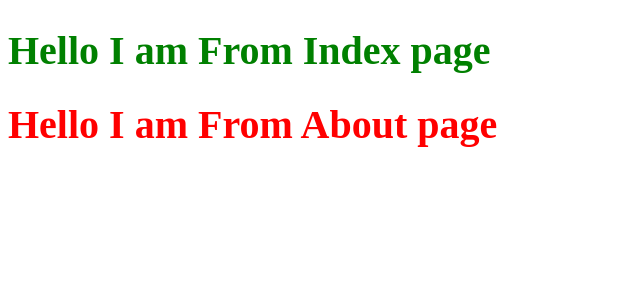
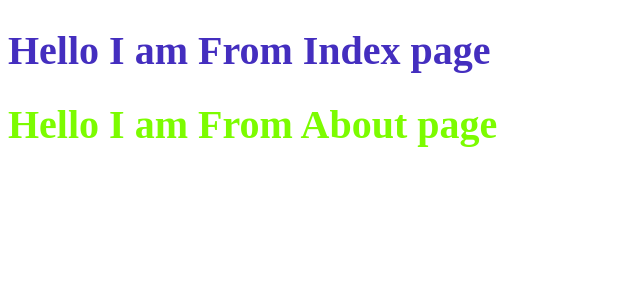
Before and after one commit to Sudanpandey/ultimate-theme, a Next.js app: page / in a window 1280 px wide. Shown: the top 300 px of the page, without its empty margins (0-640 px from the left). Built offline with nearby package versions, Linux system fonts and the light colour scheme.

Commit message:
setup theme and app.js

```diff
--- a/src/components/About.tsx
+++ b/src/components/About.tsx
@@ -1,9 +1,13 @@
 import React from "react";
-import styled from "styled-components";
+// import styled from "styled-components";
+import { styled } from "theme";
+
 
 const Heading = styled.h1`
 	font-size: 40px;
-	color: red;
+	color: ${({ theme: { colors } }) => colors.navbar};
+	/* color: red; */
+
 `;
 
 function About() {
--- /dev/null
+++ b/src/pages/_app.jsx
@@ -0,0 +1,26 @@
+import React from "react";
+import App from "next/app";
+import theme from "theme";
+
+import { ThemeProvider } from "styled-components";
+
+
+class MyApp extends App {
+	componentDidMount() {
+		const jssStyles = document.querySelector("#jss-server-side");
+		if (jssStyles && jssStyles.parentNode)
+			jssStyles.parentNode.removeChild(jssStyles);
+    }
+
+	render() {
+		const { Component, pageProps } = this.props;
+		return (
+			<>
+				<ThemeProvider theme={theme}>
+					<Component {...pageProps} />
+				</ThemeProvider>
+			</>
+		);
+	}
+}
+export default MyApp;
--- a/src/pages/index.tsx
+++ b/src/pages/index.tsx
@@ -1,10 +1,12 @@
 import React from "react";
 import About from "components/About";
-import styled from "styled-components";
+// import styled from "styled-components";
+import { styled } from "theme";
 
 const Heading = styled.h1`
 	font-size: 40px;
-	color: green;
+	color: ${({ theme: { colors } }) => colors.buttonSecondary};
+	/* color: green;          */
 `;
 
 const HomePage = () => {
--- /dev/null
+++ b/src/theme/index.ts
@@ -0,0 +1,19 @@
+
+	import baseStyled, { ThemedBaseStyledInterface } from "styled-components";
+
+    const colors = {
+        font: "#2B8285",
+        buttonPrimary: "#24b47e",
+        buttonSecondary: "#442ebf",
+        navbar:"#7CFC00",
+
+    };
+
+    export const theme = {
+        colors,
+    };
+
+    export type Theme = typeof theme;
+
+    export const styled = baseStyled as ThemedBaseStyledInterface<Theme>;
+    export  default theme;
```
